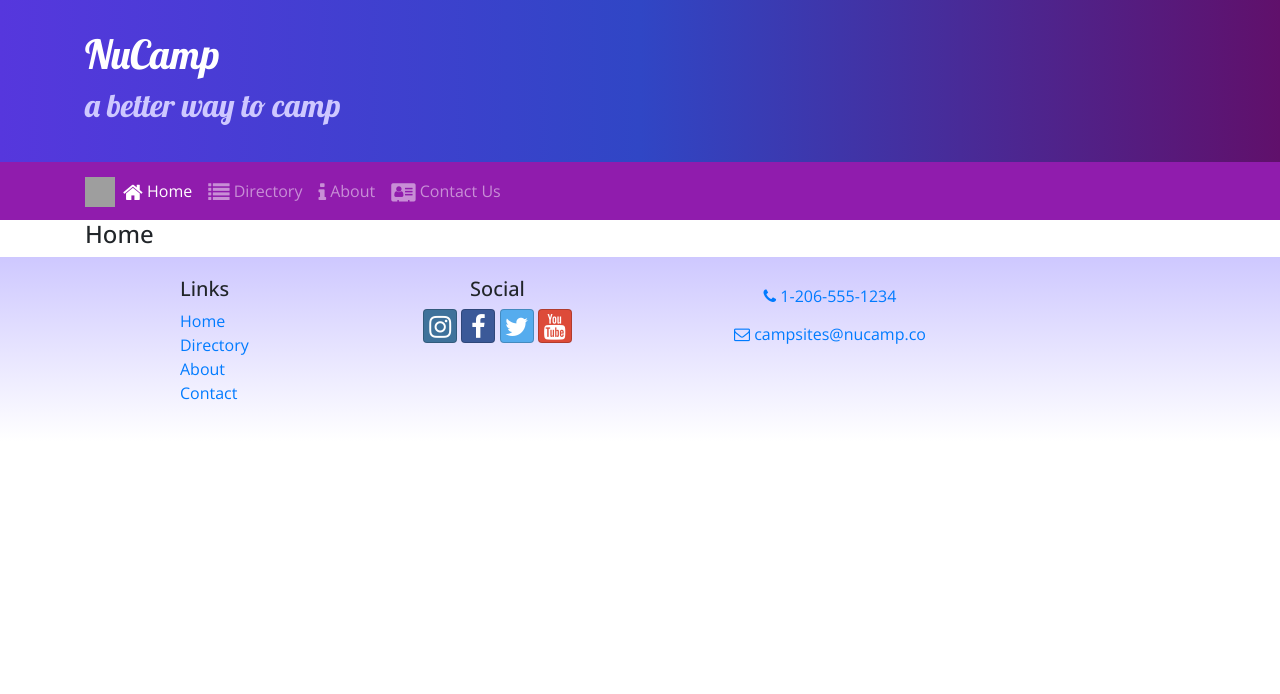
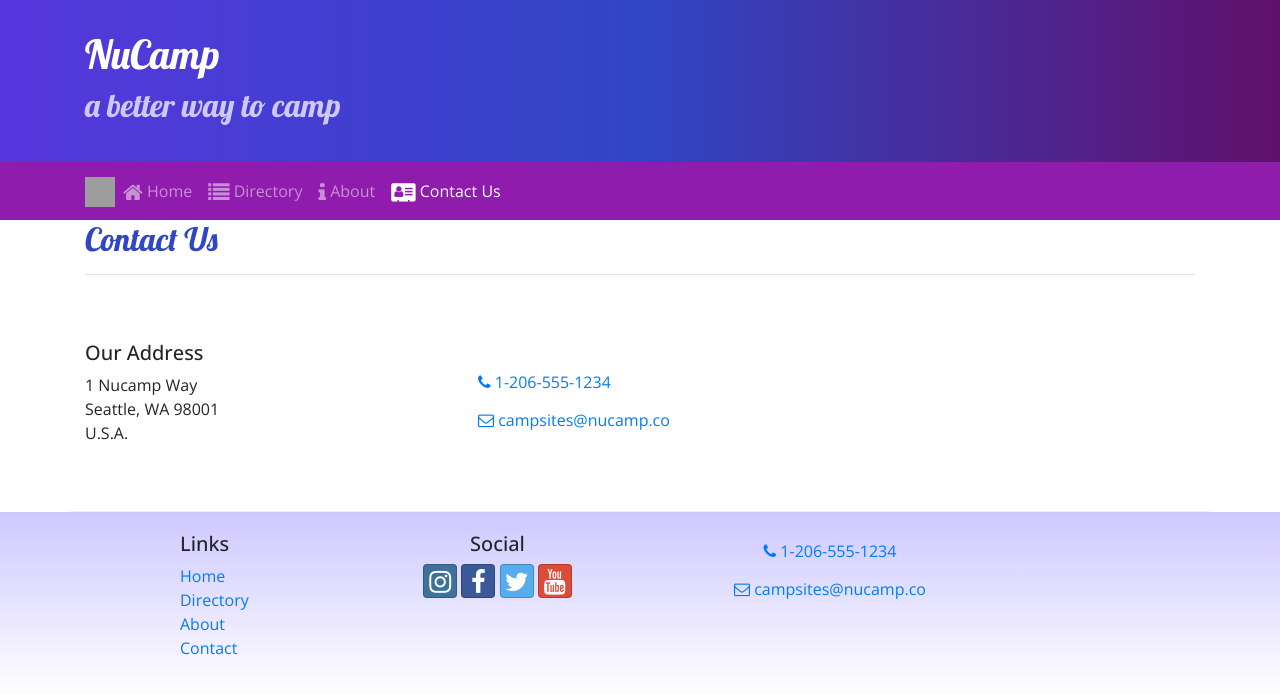
Before and after one commit to MeliiZa/NucampReact, a React (Create React App) app: page /contactus in a window 1280 px wide. Before the commit this address led to /home. Shown: the top 694 px of the page. Built offline with nearby package versions, Linux system fonts and the light colour scheme; grey boxes are pictures that could not be loaded.

Commit message:
add contact us route

```diff
--- /dev/null
+++ b/src/components/ContactComponent.js
@@ -0,0 +1,30 @@
+import React from 'react';
+function Contact(props) {
+    return (
+        <div className="container">
+            <div className="row">
+                <div className="col">
+                    <h2>Contact Us</h2>
+                    <hr />
+                </div>
+            </div>
+
+            <div className="row row-content align-items-center">
+                <div className="col-sm-4">
+                    <h5>Our Address</h5>
+                    <address>
+                        1 Nucamp Way<br />
+                        Seattle, WA 98001<br />
+                        U.S.A.
+                    </address>
+                </div>
+                <div className="col">
+                    <a role="button" className="btn btn-link" href="tel:+12065551234"><i className="fa fa-phone"></i> 1-206-555-1234</a><br />
+                    <a role="button" className="btn btn-link" href="mailto:fakeemail@fakeemail.co"><i className="fa fa-envelope-o"></i> campsites@nucamp.co</a>
+                </div>
+            </div>
+        </div>
+    );
+}
+
+export default Contact;
--- a/src/components/MainComponent.js
+++ b/src/components/MainComponent.js
@@ -4,6 +4,7 @@
 import Header from "./HeaderComponent";
 import Footer from "./FooterComponent";
 import Home from './HomeComponent';
+import Contact from './ContactComponent';
 import { Switch, Route, Redirect } from 'react-router-dom';
 import CampsiteInfo from "./CampsiteInfoComponent";
 
@@ -30,6 +31,7 @@
                 <Switch>
                     <Route path='/home' component={HomePage} />
                     <Route exact path='/directory' render={() => <Directory campsites={this.state.campsites} />} />
+                    <Route exact path='/contactus' component={Contact} />
                     <Redirect to='/home' />
                 </Switch>
                 <Footer />
```
